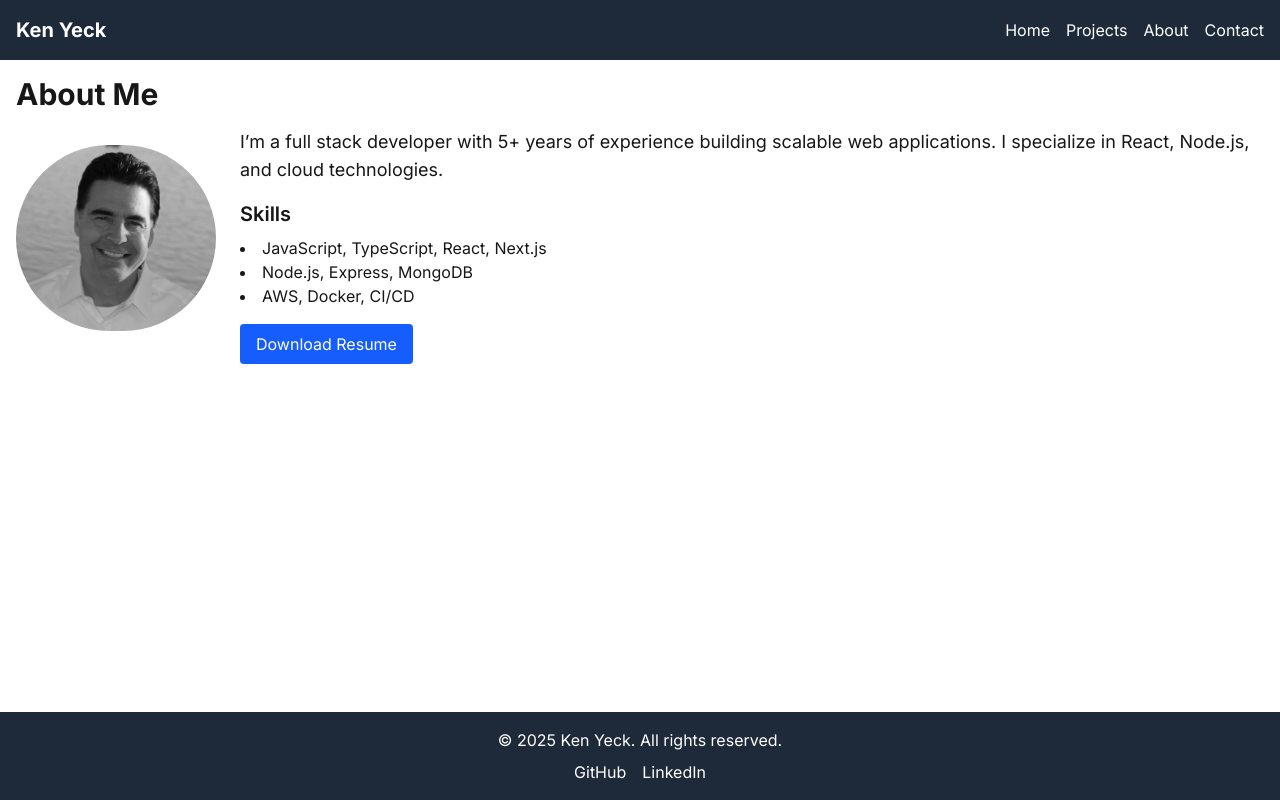
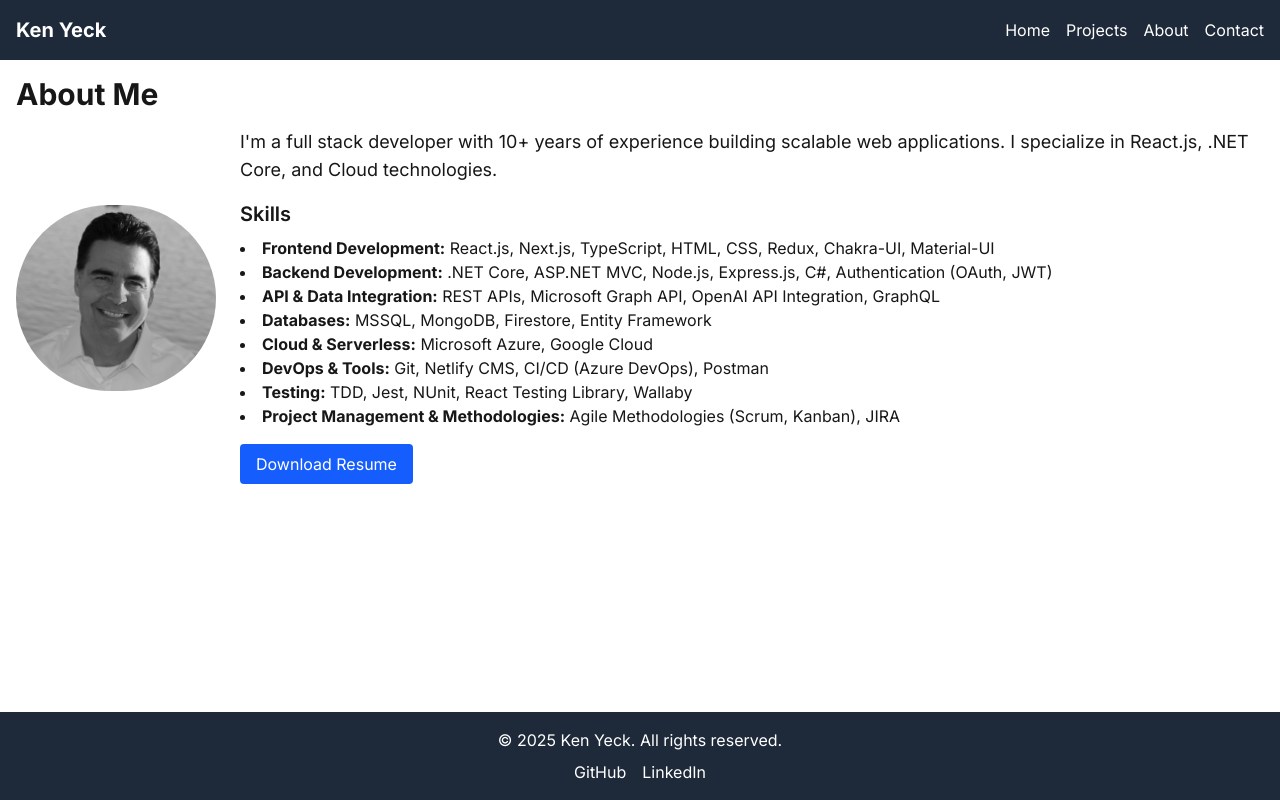
Before and after one commit to kenyeck/portfolio, a Next.js app: page /about in a window 1280 px wide. Built offline with nearby package versions, Linux system fonts and the light colour scheme.

Commit message:
Updated index and about pages

```diff
--- a/src/pages/about.tsx
+++ b/src/pages/about.tsx
@@ -18,17 +18,38 @@ export default function About() {
           />
           <div>
             <p className="text-lg mb-4">
-              I’m a full stack developer with 5+ years of experience building
-              scalable web applications. I specialize in React, Node.js, and
-              cloud technologies.
+              I&apos;m a full stack developer with 10+ years of experience building
+              scalable web applications. I specialize in React.js, .NET Core, and
+              Cloud technologies.
             </p>
             <h2 className="text-xl font-semibold mb-2">Skills</h2>
             <ul className="list-disc list-inside">
-              <li>JavaScript, TypeScript, React, Next.js</li>
-              <li>Node.js, Express, MongoDB</li>
-              <li>AWS, Docker, CI/CD</li>
+              <li>
+                <b>Frontend Development:</b> React.js, Next.js, TypeScript, HTML, CSS,
+                Redux, Chakra-UI, Material-UI
+              </li>
+              <li>
+                <b>Backend Development:</b> .NET Core, ASP.NET MVC, Node.js,
+                Express.js, C#, Authentication (OAuth, JWT)
+              </li>
+              <li>
+                <b>API & Data Integration:</b> REST APIs, Microsoft Graph API, OpenAI
+                API Integration, GraphQL
+              </li>
+              <li><b>Databases:</b> MSSQL, MongoDB, Firestore, Entity Framework</li>
+              <li><b>Cloud & Serverless:</b> Microsoft Azure, Google Cloud</li>
+              <li>
+                <b>DevOps & Tools:</b> Git, Netlify CMS, CI/CD (Azure DevOps), Postman
+              </li>
+              <li><b>Testing:</b> TDD, Jest, NUnit, React Testing Library, Wallaby</li>
+              <li>
+                <b>Project Management & Methodologies:</b> Agile Methodologies (Scrum,
+                Kanban), JIRA
+              </li>
             </ul>
             <a
+              target="_blank"
+              rel="noopener noreferrer"
               href="/resume.pdf"
               className="mt-4 inline-block bg-blue-600 text-white px-4 py-2 rounded hover:bg-blue-700"
             >
--- a/src/pages/index.tsx
+++ b/src/pages/index.tsx
@@ -9,7 +9,8 @@ export default function Home() {
       <main className="flex-grow container mx-auto p-4 text-center">
         <h1 className="text-4xl font-bold mb-4">Welcome to My Portfolio</h1>
         <p className="text-lg mb-6">
-          I’m a full stack developer specializing in React, Node.js, and more. Check out my work!
+          I&apos;m a full stack developer with 10+ years of experience. I specialize in React.js, .NET Core, and
+              Cloud technologies. Check out my work!
         </p>
         <Link
           href="/projects"
```
